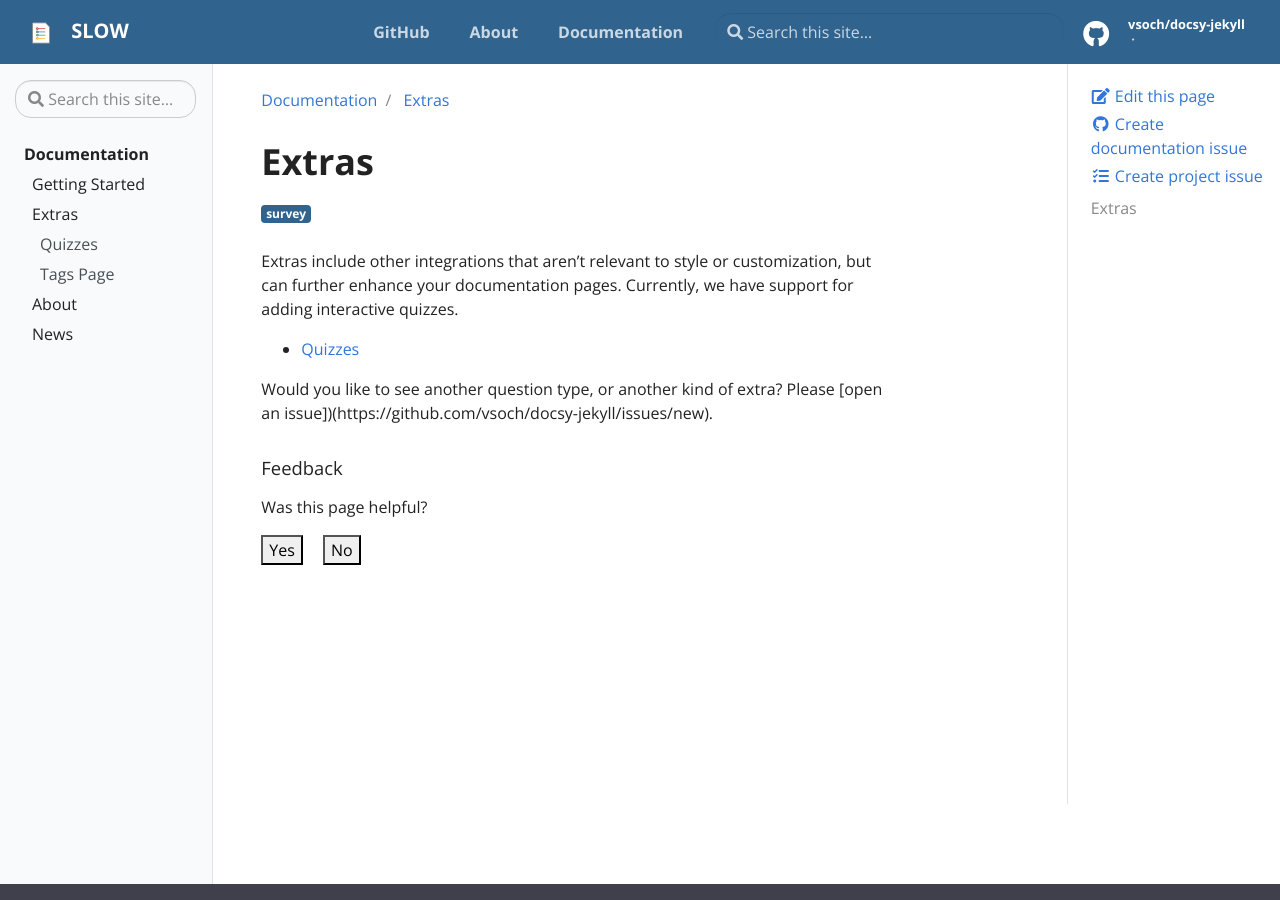
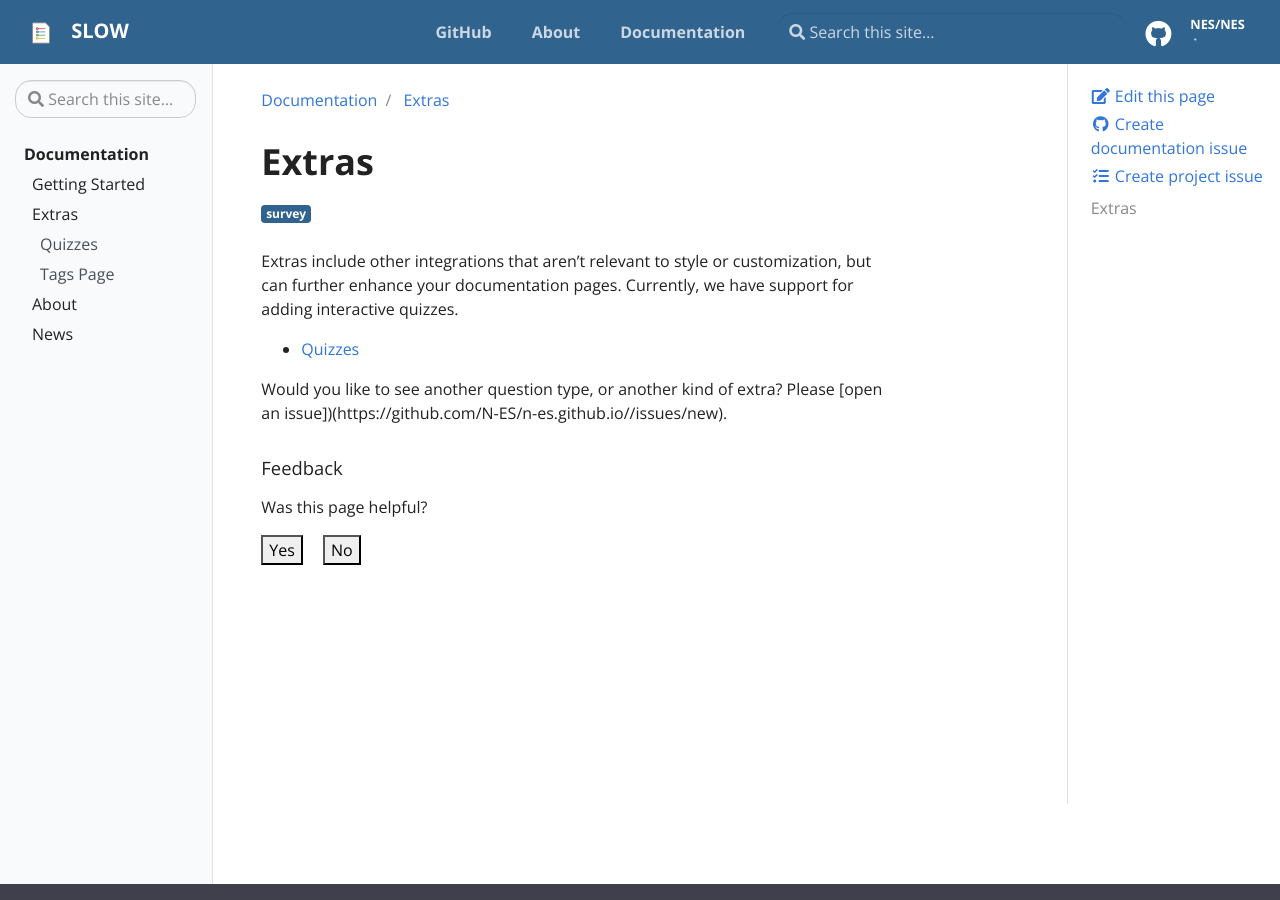
Before and after one commit to N-ES/n-es.github.io, a Jekyll site: the page built from _docs/extras/index.md, in a window 1280 px wide and 900 px high. Built offline with Jekyll 4.4.1, drawn with Linux system fonts in a browser that asks for light colours; some of the changed text lies outside the part shown.

Commit message:
Update _config.yml

```diff
--- a/_config.yml
+++ b/_config.yml
@@ -16,7 +16,7 @@
 
 title: Slow
 email: nus9505@gmail.com
-author: Dinosaur Avocado
+author: NES
 description: > # this means to ignore newlines until "baseurl:"
   Write an awesome description for your new site here. You can edit this
   line in _config.yml. It will appear in your document head meta (for
@@ -28,14 +28,14 @@ baseurl: "" # the subpath of your site, e.g. /blog
 url: "https://n-es.github.io" # the base hostname & protocol for your site
 
 # Social (First three Required)
-repo: "https://github.com/vsoch/docsy-jekyll"
-github_user: "vsoch"
-github_repo: "docsy-jekyll"
+repo: "https://github.com/N-ES/n-es.github.io/"
+github_user: "NES"
+github_repo: "NES"
 
 # Optional
-twitter: vsoch
-linkedin: vsochat
-dockerhub: vanessa
+#twitter: NES
+#linkedin: NES
+dockerhub: NES
 
 # Should there be feedback buttons at the bottom of pages?
 feedback: true
```
